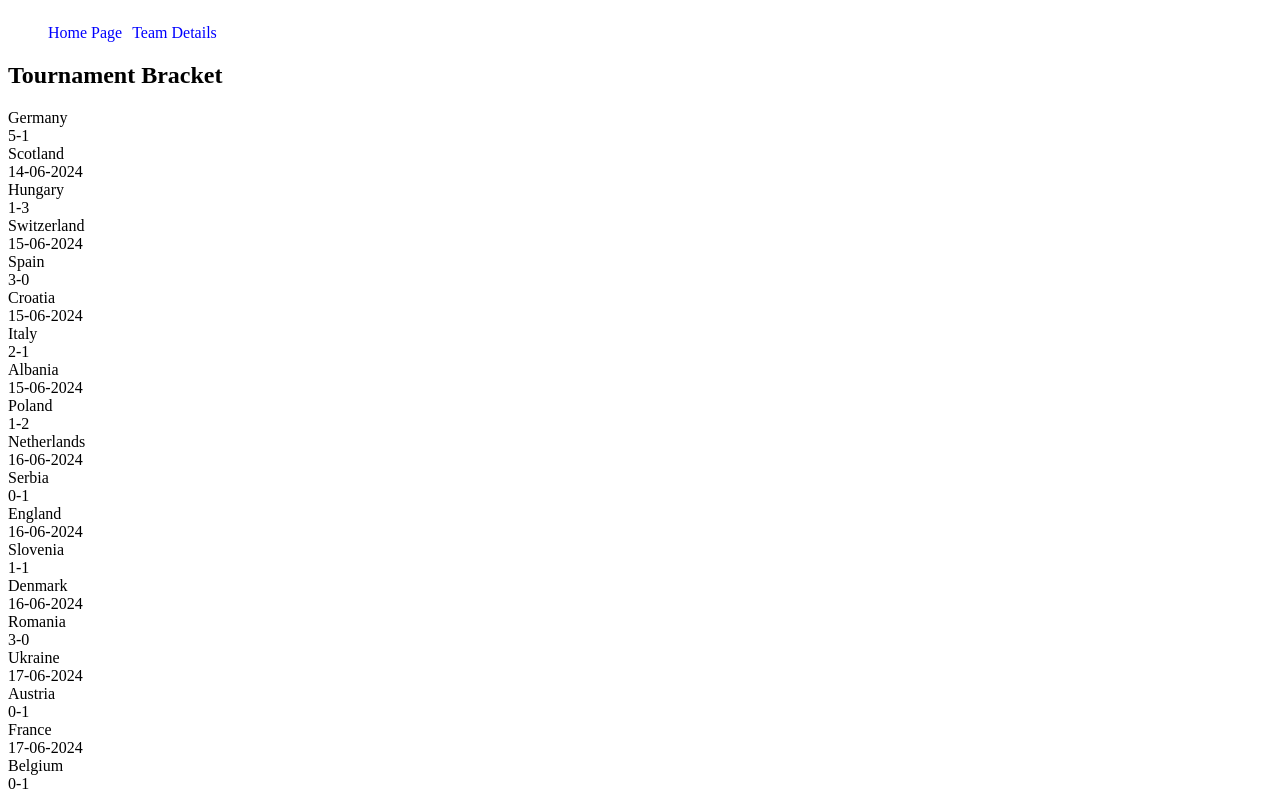
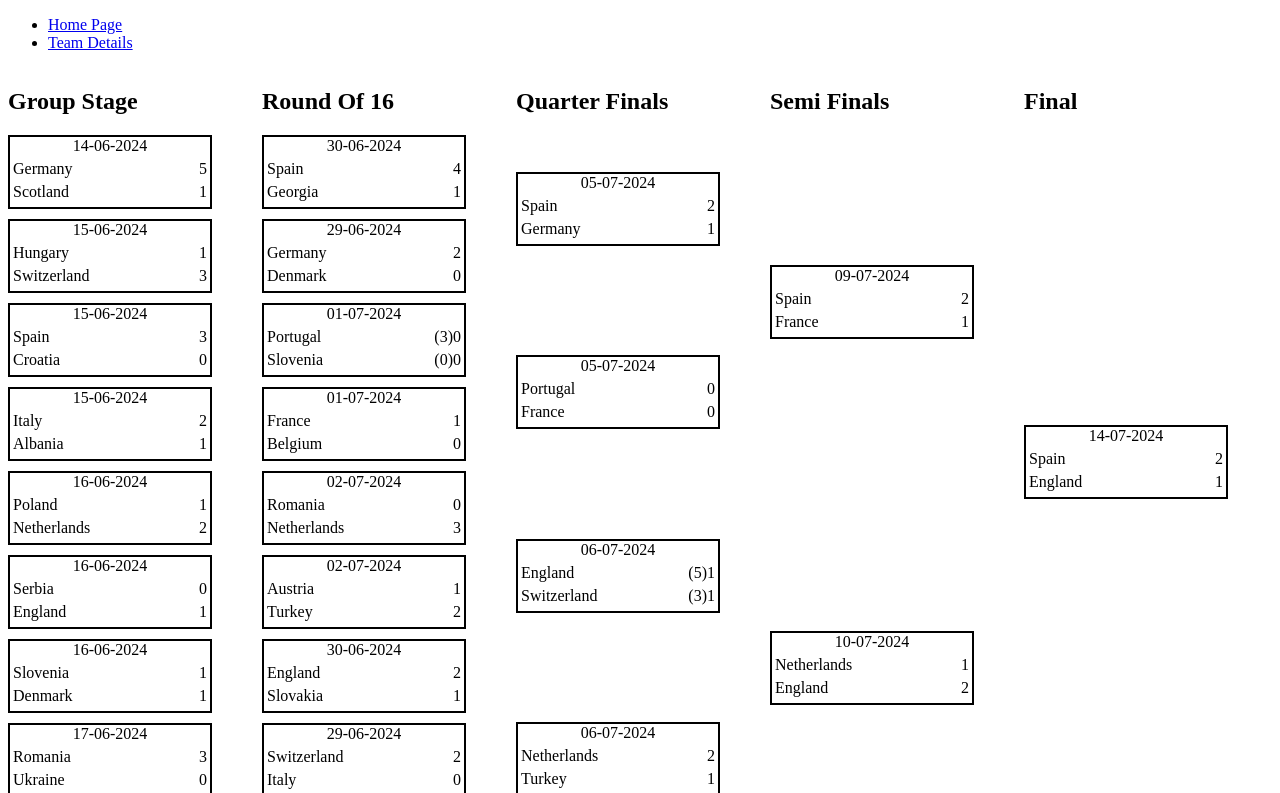
Before and after one commit to Sari-Solieman/sirma-academy-final-exam, a React (Vite) app: page / in a window 1280 px wide. Shown: the top 793 px of the page. Built offline with nearby package versions, Linux system fonts and the light colour scheme.

Commit message:
Add data format and sorted matches by stages

```diff
--- a/public/css/styles.css
+++ b/public/css/styles.css
@@ -1,16 +1,55 @@
-body {
+.bracket-view {
     display: flex;
-
+    flex-direction: row;
+    gap: 50px;
 }
 
-.header-list {
+.bracket {
     display: flex;
-    flex-direction: row;
-    list-style-type: none;
+    flex-direction: column;
+    justify-items: center;
+    align-items: center;
     gap: 10px;
 }
 
-a {
-    text-decoration: none;
-    color: blue;
+.team-score {
+    display: flex;
+    flex-direction: row;
+    justify-content: space-between;
+    padding: 0 3px;
 }
+
+.match {
+    display: flex;
+    flex-direction: column;
+    gap: 5px;
+    border: 2px solid;
+    width: 200px;
+    height: 70px;
+}
+
+.date {
+    text-align: center;
+}
+
+.qf-bracket {
+    height: 78vh;
+    display: flex;
+    flex-direction: column;
+    justify-content: space-between;
+    margin-top: 57px;
+}
+
+.sf-bracket {
+    height: 55vh;
+    display: flex;
+    flex-direction: column;
+    justify-content: space-between;
+    margin-top: 150px;
+}
+
+.f-bracket {
+    display: flex;
+    flex-direction: column;
+    margin-top: 310px;
+}
--- a/src/components/HomePage.jsx
+++ b/src/components/HomePage.jsx
@@ -1,4 +1,5 @@
 import { useEffect, useState } from "react"
+import parseDate from "../dataFormat";
 
 export default function Matches() {
     const [matches, setMatches] = useState([]);
@@ -58,30 +59,120 @@ export default function Matches() {
         const team = teams.find(team => team.ID === teamID);
         return team ? team.Name : 'Unknown';
     };
+    const parseScore = (score) => {
+        const scoreParts = score.split('-');
+        const aTeamScore = scoreParts[0]?.trim();
+        const bTeamScore = scoreParts[1]?.trim();
+
+        return { aTeamScore, bTeamScore };
+    }
 
 
-    const renderMatch = (match, index) => (
+    const renderMatch = (match, index,) => {
+        const { aTeamScore, bTeamScore } = parseScore(match.Score);
+        return (
+
             <div className="match" key={index}>
+                <div className="date">{match.Date}</div>
+                <div className="team-score">
                     <div className="team">{getTeamName(match.ATeamID)}</div>
-            <div className="score">{match.Score}</div>
+                    <div className="score">{aTeamScore}</div>
+                </div>
+                <div className="team-score">
                     <div className="team">{getTeamName(match.BTeamID)}</div>
-            <div className="date">{match.Date}</div>
+                    <div className="score">{bTeamScore}</div>
+                </div>
             </div>
         );
 
+    }
+
+    const groupMatchesByStage = () => {
+        const groupStageEnd = parseDate('26-06-2024');
+        const roundOf16End = parseDate('02-07-2024');
+        const quarterFinalsEnd = parseDate('06-07-2024');
+        const semiFinalsEnd = parseDate('10-07-2024');
+
+        const groupStage = matches.filter(match => parseDate(match.Date) <= groupStageEnd);
+
+        const roundOf16 = matches.filter(match => {
+            const matchDate = parseDate(match.Date);
+            return matchDate > groupStageEnd && matchDate <= roundOf16End
+        });
+
+        const quarterFinals = matches.filter(match => {
+            const matchDate = parseDate(match.Date);
+            return matchDate > roundOf16End && matchDate <= quarterFinalsEnd
+        });
+
+        const semiFinals = matches.filter(match => {
+            const matchDate = parseDate(match.Date);
+            return matchDate > quarterFinalsEnd && matchDate <= semiFinalsEnd
+        });
+
+        const final = matches.filter(match => parseDate(match.Date) > semiFinalsEnd);
+
+        return { groupStage, roundOf16, quarterFinals, semiFinals, final };
+    };
+
+
+
+    const { groupStage, roundOf16, quarterFinals, semiFinals, final } = groupMatchesByStage();
+
+
 
     return (
-        <div className="bracket-container">
-            <h2>Tournament Bracket</h2>
+        <div className="bracket-view">
+            {<div className="group-stage">
+                <h2>Group Stage</h2>
                 <div className="bracket">
-                {matches.map((match, index) => (
-                    <div key={index} className={`round round-${index}`}>
+                    {groupStage.map((match, index) => (
+                        <div key={index}>
                             {renderMatch(match, index)}
                         </div>
                     ))}
                 </div>
+            </div>}
+            <div>
+                <h2>Round Of 16</h2>
+                <div className="bracket">
+                    {roundOf16.map((match, index) => (
+                        <div key={index}>
+                            {renderMatch(match, index,)}
+                        </div>
+                    ))}
+                </div>
+            </div>
+            <div>
+                <h2>Quarter Finals</h2>
+                <div className="qf-bracket">
+                    {quarterFinals.map((match, index) => (
+                        <div key={index}>
+                            {renderMatch(match, index,)}
+                        </div>
+                    ))}
+                </div>
+            </div>
+            <div>
+                <h2>Semi Finals</h2>
+                <div className="sf-bracket">
+                    {semiFinals.map((match, index) => (
+                        <div key={index}>
+                            {renderMatch(match, index,)}
+                        </div>
+                    ))}
+                </div>
+            </div>
+            <div>
+                <h2>Final</h2>
+                <div className="f-bracket">
+                    {final.map((match, index) => (
+                        <div key={index}>
+                            {renderMatch(match, index,)}
+                        </div>
+                    ))}
+                </div>
+            </div>
         </div>
     );
-
-
-}
+};
--- /dev/null
+++ b/src/dataFormat.js
@@ -0,0 +1,42 @@
+export default function parseDate(dateString) {
+
+    const formats = [
+        'DD-MM-YYYY', 'DD/MM/YYYY', 'DD.MM.YYYY',
+        'YYYY-MM-DD', 'YYYY/MM/DD', 'YYYY.MM.DD',
+        'MM-DD-YYYY', 'MM/DD/YYYY', 'MM.DD.YYYY',
+        'MM-DD-YY', 'MM/DD/YY', 'MM.DD.YY',
+        'YYYY-MM-DD', 'MM/DD/YYYY',
+    ];
+
+    const parseWithFormat = (dateString, format) => {
+        const formatParts = format.split(/[-/.]/);
+        const dateParts = dateString.split(/[-/.]/);
+
+        const formatMap = {};
+        formatParts.forEach((part, index) => {
+            formatMap[part] = dateParts[index];
+        });
+
+        const year = formatMap['YYYY'] || formatMap['YY'];
+        const month = formatMap['MM'];
+        const day = formatMap['DD'];
+
+        const fullYear = year.length === 2 ? `20${year}` : year;
+
+        const parsedDate = new Date(fullYear, month - 1, day);
+
+        return parsedDate.getFullYear() === parseInt(fullYear, 10) && parsedDate.getMonth() + 1 === parseInt(month, 10) && parsedDate.getDate() === parseInt(day, 10)
+            ? parsedDate
+            : null;
+    };
+
+    for (const format of formats) {
+        const parsedDate = parseWithFormat(dateString, format);
+        if (parsedDate) {
+            return parsedDate;
+        }
+    }
+
+    console.error('Unable to parse date:', dateString);
+    return null;
+};
```
Also changed, not shown: public/data/matches.csv. Lines whose indentation alone changed are shown as unchanged.
